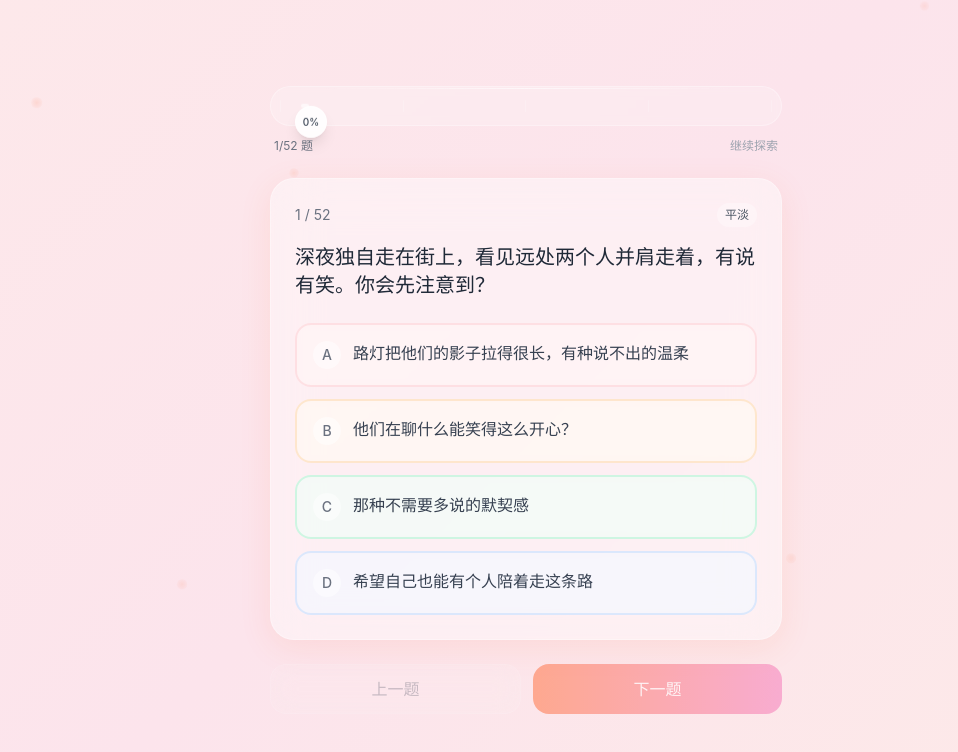
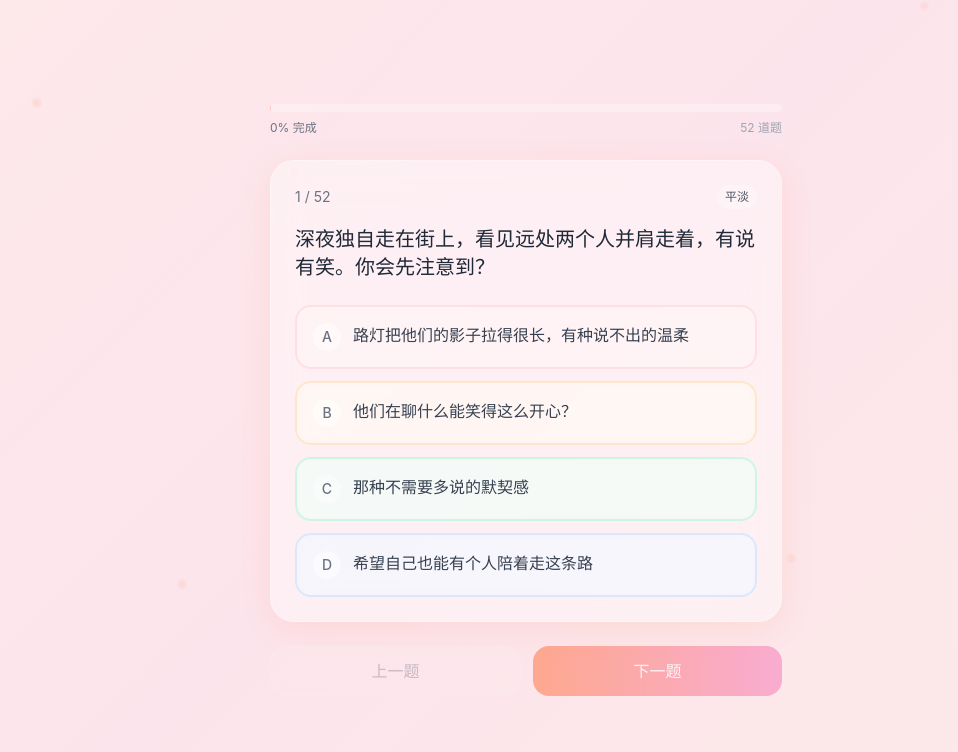
Before and after one commit to AdamFangKK/LoveTI, a React (Vite) app: page / in a window 1280 px wide. Both pictures are taken after a click on the button "开始测试". Shown: the top 752 px of the page, without its empty margins (114-1072 px from the left). Built offline with nearby package versions, Linux system fonts and the light colour scheme.

Commit message:
回退到简单进度条样式

```diff
--- a/src/components/ProgressBar.tsx
+++ b/src/components/ProgressBar.tsx
@@ -1,168 +1,26 @@
-import { motion, useSpring, useTransform } from 'framer-motion';
+import { motion } from 'framer-motion';
 import { useQuizStore } from '../stores/quizStore';
-import { useEffect, useState } from 'react';
 
 export default function ProgressBar() {
-  const { getProgress, currentQuestionIndex } = useQuizStore();
+  const { getProgress } = useQuizStore();
   const progress = getProgress();
-  const [isPulsing, setIsPulsing] = useState(false);
-  const [prevIndex, setPrevIndex] = useState(currentQuestionIndex);
-
-  useEffect(() => {
-    if (currentQuestionIndex > prevIndex) {
-      setIsPulsing(true);
-      const timer = setTimeout(() => setIsPulsing(false), 600);
-      setPrevIndex(currentQuestionIndex);
-      return () => clearTimeout(timer);
-    }
-  }, [currentQuestionIndex, prevIndex]);
-
-  const springProgress = useSpring(progress, { stiffness: 100, damping: 20 });
-  const displayProgress = useTransform(springProgress, [0, 1], [0, 100]);
-
-  const getPhaseColor = (p: number) => {
-    if (p <= 0.3) {
-      return { bg: 'rgba(255, 107, 53, 0.15)', glow: 'rgba(255, 107, 53, 0)' };
-    } else if (p <= 0.7) {
-      const t = (p - 0.3) / 0.4;
-      return {
-        bg: `rgba(255, 107, 53, ${0.15 + t * 0.5})`,
-        glow: `rgba(255, 107, 53, ${t * 0.3})`
-      };
-    } else {
-      const t = (p - 0.7) / 0.3;
-      return {
-        bg: `rgba(255, 107, 53, ${0.65 + t * 0.35})`,
-        glow: `rgba(255, 140, 107, ${0.3 + t * 0.5})`
-      };
-    }
-  };
-
-  const phase = getPhaseColor(progress);
 
   return (
     <div className="relative">
-      <div className="relative h-10 rounded-full overflow-visible">
-        {/* 玻璃管背景 */}
-        <div className="absolute inset-0 rounded-full bg-white/20 backdrop-blur-sm border-[1px] border-white/30 overflow-hidden">
-          <div className="absolute top-[1px] left-[10%] right-[10%] h-[1px] bg-gradient-to-r from-transparent via-white/60 to-transparent rounded-full" />
-        </div>
-
-        {/* 刻度标记 */}
-        <div className="absolute inset-0 flex justify-between px-[2%]">
-          {[...Array(5)].map((_, i) => (
-            <div key={i} className="relative w-[1px] h-3 self-center">
-              <div className={`absolute inset-0 rounded-full transition-all duration-500 ${
-                progress > (i + 1) * 0.2 ? 'bg-white/60' : 'bg-white/20'
-              }`} />
-            </div>
-          ))}
-        </div>
-
-        {/* 液体填充 */}
-        <div className="absolute inset-0 rounded-full overflow-hidden">
-          <motion.div
-            className="absolute inset-0 origin-left"
-            style={{ scaleX: displayProgress }}
-          >
-            {/* 主波浪层 */}
-            <svg className="absolute inset-0 w-full h-full" viewBox="0 0 100 100" preserveAspectRatio="none">
-              <defs>
-                <linearGradient id="liquidGradient" x1="0%" y1="0%" x2="100%" y2="0%">
-                  <stop offset="0%" stopColor={phase.bg} />
-                  <stop offset="50%" stopColor={phase.bg} />
-                  <stop offset="100%" stopColor={phase.glow} />
-                </linearGradient>
-              </defs>
-              <path
-                d={`
-                  M 0,50
-                  Q 10,${isPulsing ? 35 : 45} 20,50
-                  T 40,50
-                  T 60,50
-                  T 80,50
-                  T 100,50
-                  L 100,100
-                  L 0,100
-                  Z
-                `}
-                fill="url(#liquidGradient)"
-                className="transition-all duration-300"
-              />
-            </svg>
-
-            {/* 次级波纹层 */}
-            <svg className="absolute inset-0 w-full h-full opacity-50" viewBox="0 0 100 100" preserveAspectRatio="none">
-              <path
-                d={`
-                  M 0,50
-                  Q 15,${isPulsing ? 40 : 48} 25,50
-                  T 50,50
-                  T 75,50
-                  T 100,50
-                  L 100,100
-                  L 0,100
-                  Z
-                `}
-                fill={phase.glow}
-                className="transition-all duration-500"
-              />
-            </svg>
-
-            {/* 水滴脉冲 */}
-            {isPulsing && (
-              <motion.div
-                initial={{ scale: 0, opacity: 0.8 }}
-                animate={{ scale: 2, opacity: 0 }}
-                transition={{ duration: 0.6, ease: 'easeOut' }}
-                className="absolute right-0 top-1/2 -translate-y-1/2 w-4 h-4 rounded-full"
-                style={{ background: phase.glow }}
-              />
-            )}
-          </motion.div>
-
-          {/* 高进度内发光 */}
-          {progress > 0.7 && (
-            <div
-              className="absolute inset-0 rounded-full"
-              style={{ boxShadow: `inset 0 0 20px ${phase.glow}, inset 0 0 40px ${phase.glow}` }}
-            />
-          )}
-        </div>
-
-        {/* 前端气泡 */}
+      <div className="h-2 rounded-full bg-white/30 backdrop-blur-sm overflow-hidden">
         <motion.div
-          className="absolute top-1/2 -translate-y-1/2 pointer-events-none"
-          style={{ left: `${Math.max(8, Math.min(92, progress * 100))}%`, x: '-50%' }}
-        >
-          <motion.div
-            animate={{
-              y: [0, -3, 0],
-              scale: isPulsing ? [1, 1.3, 1] : [1, 1.05, 1],
-            }}
-            transition={{
-              y: { duration: 2, repeat: Infinity, ease: 'easeInOut' },
-              scale: { duration: 0.3 }
-            }}
-            className="relative"
-          >
-            <div className="w-8 h-8 rounded-full bg-white/90 backdrop-blur-sm border border-white/50 flex items-center justify-center shadow-lg">
-              <span className="text-[10px] font-medium text-gray-700">
-                {Math.round(progress * 100)}%
-              </span>
-            </div>
-            <div className="absolute -top-[2px] left-[6px] w-2 h-1 rounded-full bg-white/60" />
-          </motion.div>
-        </motion.div>
+          className="h-full rounded-full primary-gradient progress-pulse"
+          initial={{ width: 0 }}
+          animate={{ width: `${progress * 100}%` }}
+          transition={{ duration: 0.3, ease: 'easeOut' }}
+        />
       </div>
-
-      {/* 标签 */}
-      <div className="flex justify-between mt-3 px-1">
+      <div className="flex justify-between mt-2">
         <span className="text-xs text-gray-500">
-          {currentQuestionIndex + 1}/52 题
+          {Math.round(progress * 100)}% 完成
         </span>
         <span className="text-xs text-gray-400">
-          {progress >= 1 ? '即将揭晓' : progress > 0.7 ? '接近尾声' : '继续探索'}
+          52 道题
         </span>
       </div>
     </div>
```
